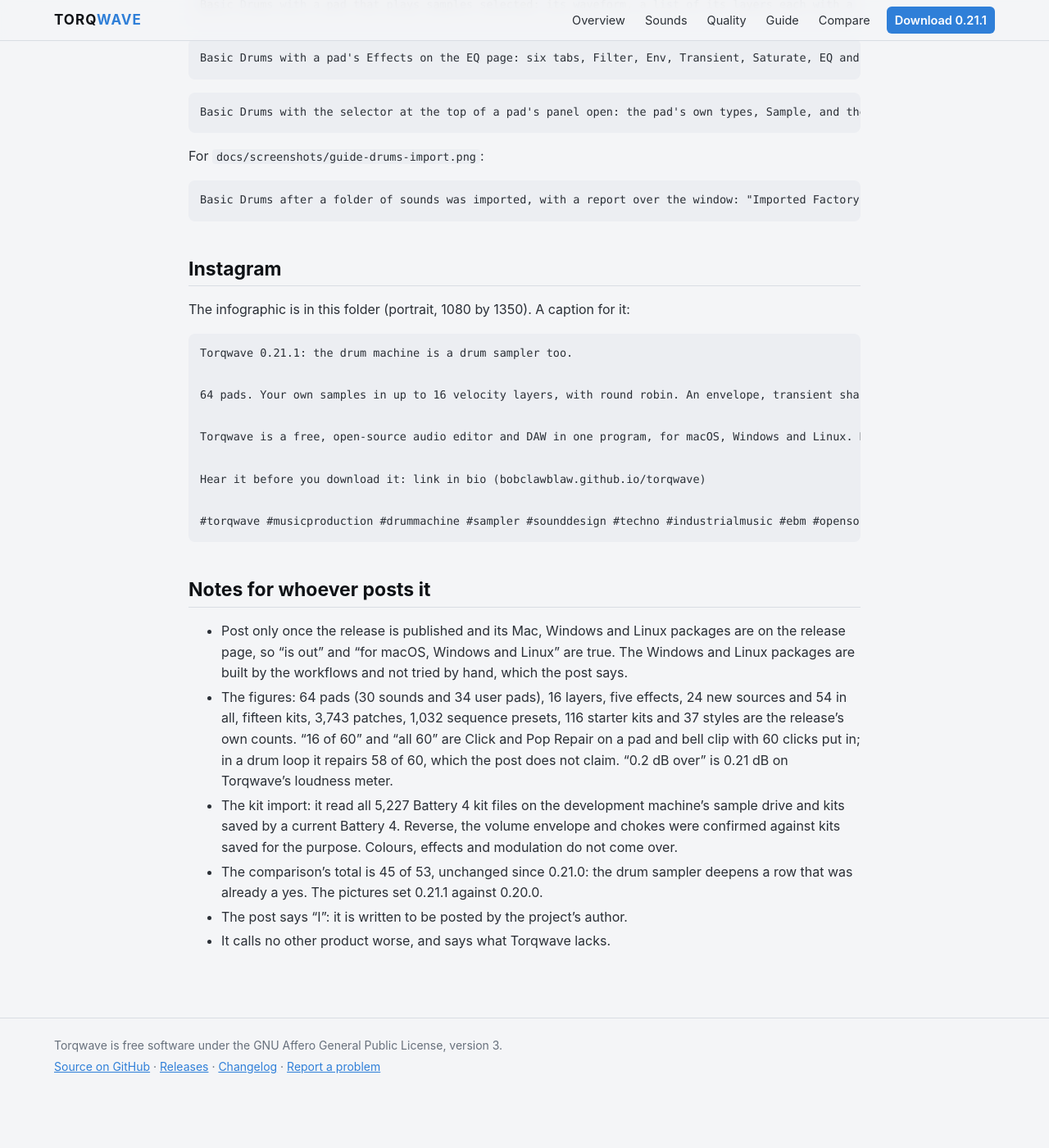
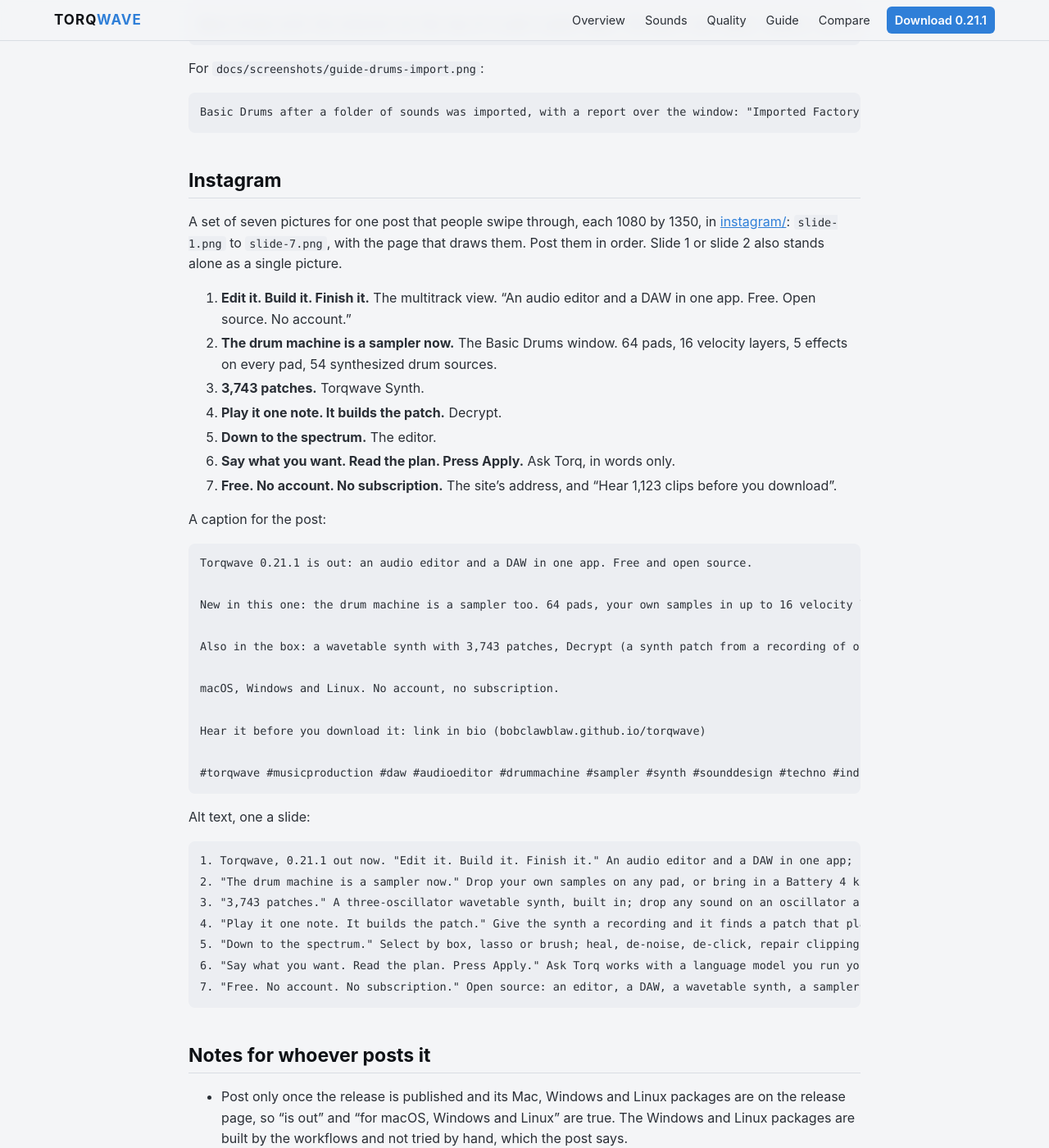
Before and after one commit to BobClawblaw/torqwave, a Jekyll site: the page built from docs/releases/0.21.1/ANNOUNCEMENT.md, in a window 1280 px wide and 1400 px high, scrolled down 3121 px. Shown: the whole window at 82% size. Built offline with Jekyll 4.4.1, drawn with Linux system fonts in a browser that asks for light colours; our own code applies the rules of GitHub Pages for plain Markdown files; before the commit the page ends 4466 px from its top, so only the background shows below that; some of the changed text lies outside the part shown.

Commit message:
Releases: seven pictures for Instagram in place of the 0.21.1 infographic

````diff
--- a/docs/releases/0.21.1/ANNOUNCEMENT.md
+++ b/docs/releases/0.21.1/ANNOUNCEMENT.md
@@ -1,6 +1,6 @@
 # Announcing Torqwave 0.21.1
 
-A draft, not posted. 0.20.0 was the last release set against in public, and 0.20.1 and 0.21.0 were not announced, so this announces what is new since 0.20.0, with 0.21.1's drum sampler first. It is one long post of text, then the pictures in posts of four under it, for people to click through. An Instagram caption for the infographic in this folder follows.
+A draft, not posted. 0.20.0 was the last release set against in public, and 0.20.1 and 0.21.0 were not announced, so this announces what is new since 0.20.0, with 0.21.1's drum sampler first. It is one long post of text, then the pictures in posts of four under it, for people to click through. A set of pictures and a caption for Instagram follow.
 
 The post is about 4,300 characters, so it needs an account that can post long posts. The pictures are in [compare/graphics/](../../compare/graphics/) (made from the [comparison data](../../compare/README.md)), [screenshots/](../../screenshots/) and this folder.
 
@@ -99,12 +99,6 @@ For graphic 1, `1-release-by-the-numbers.png`:
 A dark chart titled "Torqwave 0.21.1: what it adds over 0.20.0". Six tiles, each with a number and the figure for 0.20.0 under it: 64 drum pads (30 before), 54 drum sources (30 before), 15 drum kits (7 before), 16 layers a pad (0 before), 8 choke groups of your own (0 before), 1,032 sequence presets (1,018 before). A list beside them, "Also new since 0.20.0": sample pads, your own sounds on any drum pad, in layers; on each pad an envelope, transient shaper, saturator, EQ and compressor; imports a folder of sounds, or a Battery 4 kit you own; Modern types for 21 drum sounds; Continue where you left off, unsaved sessions too; Ask Torq remembers the conversation; Maximizer, Click Repair and Repair Clipping corrected; Panic, every instrument silenced.
 ```
 
-For the infographic, `infographic-portrait.png` (and `infographic-square.png`):
-
-```alt
-A dark poster headed Torqwave 0.21.1, "Basic Drums: a drum synth and a sampler in one". A grid of 64 pads, the first 30 coloured, beside a large 64: 30 drum sounds, 34 for your samples. Five tiles: 54 synthesized sources; 16 velocity layers a pad, round robin; 5 effects on every pad; 15 kits; 8 choke groups of your own. Under them: the five are envelope, transient shaper, saturator, EQ, compressor; imports a folder of sounds, or Battery 4 kit files you own; also an unsaved session comes back on Continue, and a Panic command. At the foot, bobclawblaw.github.io/torqwave and "Free, open source".
-```
-
 For `docs/screenshots/guide-drums.png`:
 
 ```alt
@@ -133,18 +127,42 @@ Basic Drums after a folder of sounds was imported, with a report over the window
 
 ## Instagram
 
-The infographic is in this folder (portrait, 1080 by 1350). A caption for it:
+A set of seven pictures for one post that people swipe through, each 1080 by 1350, in [instagram/](instagram/): `slide-1.png` to `slide-7.png`, with the page that draws them. Post them in order. Slide 1 or slide 2 also stands alone as a single picture.
+
+1. **Edit it. Build it. Finish it.** The multitrack view. "An audio editor and a DAW in one app. Free. Open source. No account."
+2. **The drum machine is a sampler now.** The Basic Drums window. 64 pads, 16 velocity layers, 5 effects on every pad, 54 synthesized drum sources.
+3. **3,743 patches.** Torqwave Synth.
+4. **Play it one note. It builds the patch.** Decrypt.
+5. **Down to the spectrum.** The editor.
+6. **Say what you want. Read the plan. Press Apply.** Ask Torq, in words only.
+7. **Free. No account. No subscription.** The site's address, and "Hear 1,123 clips before you download".
+
+A caption for the post:
 
 ```text
-Torqwave 0.21.1: the drum machine is a drum sampler too.
+Torqwave 0.21.1 is out: an audio editor and a DAW in one app. Free and open source.
 
-64 pads. Your own samples in up to 16 velocity layers, with round robin. An envelope, transient shaper, saturator, EQ and compressor on every pad. 54 synthesized drum sources and 15 kits, no samples shipped. Bring in a Battery 4 kit you own, or a folder of sounds.
+New in this one: the drum machine is a sampler too. 64 pads, your own samples in up to 16 velocity layers with round robin, five effects on every pad, 54 synthesized drum sources, 15 kits. Bring in a Battery 4 kit you own, or a folder of sounds.
 
-Torqwave is a free, open-source audio editor and DAW in one program, for macOS, Windows and Linux. No account, no subscription.
+Also in the box: a wavetable synth with 3,743 patches, Decrypt (a synth patch from a recording of one note), a sampler, spectral editing and repair, and Ask Torq, which plans edits with a language model you run yourself.
+
+macOS, Windows and Linux. No account, no subscription.
 
 Hear it before you download it: link in bio (bobclawblaw.github.io/torqwave)
 
-#torqwave #musicproduction #drummachine #sampler #sounddesign #techno #industrialmusic #ebm #opensource #daw
+#torqwave #musicproduction #daw #audioeditor #drummachine #sampler #synth #sounddesign #techno #industrialmusic #ebm #opensource
+```
+
+Alt text, one a slide:
+
+```alt
+1. Torqwave, 0.21.1 out now. "Edit it. Build it. Finish it." An audio editor and a DAW in one app; free, open source, no account. Below, Torqwave's multitrack view with drum, bass, keys and lead tracks. macOS, Windows, Linux.
+2. "The drum machine is a sampler now." Drop your own samples on any pad, or bring in a Battery 4 kit you already own. 64 pads, 16 velocity layers, 5 effects on every pad, 54 synthesized drum sources. Below, the Basic Drums window with its grid of pads.
+3. "3,743 patches." A three-oscillator wavetable synth, built in; drop any sound on an oscillator and it becomes the wavetable. Below, the Torqwave Synth window with three oscillators and two filters.
+4. "Play it one note. It builds the patch." Give the synth a recording and it finds a patch that plays like it, and shows how it got there. Below, the Decrypt page: a round scope with candidate patches round a signal and a numbered path between them.
+5. "Down to the spectrum." Select by box, lasso or brush; heal, de-noise, de-click, repair clipping; then master to a delivery spec. Below, Torqwave's editor with a waveform over a spectrogram.
+6. "Say what you want. Read the plan. Press Apply." Ask Torq works with a language model you run yourself; nothing changes until you say so, and one undo takes it all back. Your machine, your model; no cloud. Optional, and off by default.
+7. "Free. No account. No subscription." Open source: an editor, a DAW, a wavetable synth, a sampler and a drum machine in one download, for macOS, Windows and Linux. Hear 1,123 clips before you download, at bobclawblaw.github.io/torqwave.
 ```
 
 ## Notes for whoever posts it
````
Also changed, not shown: docs/releases/0.21.1/instagram/slides.html (added, +108 -0 lines), CHANGELOG.md, docs/releases/0.21.1/infographic-portrait.png (deleted), docs/releases/0.21.1/infographic-portrait.svg (deleted), docs/releases/0.21.1/infographic-square.png (deleted), docs/releases/0.21.1/infographic-square.svg (deleted), docs/releases/0.21.1/instagram/slide-1.png (added), docs/releases/0.21.1/instagram/slide-2.png (added), docs/releases/0.21.1/instagram/slide-3.png (added), docs/releases/0.21.1/instagram/slide-4.png (added), docs/releases/0.21.1/instagram/slide-5.png (added), docs/releases/0.21.1/instagram/slide-6.png (added), docs/releases/0.21.1/instagram/slide-7.png (added), 1 other file.
